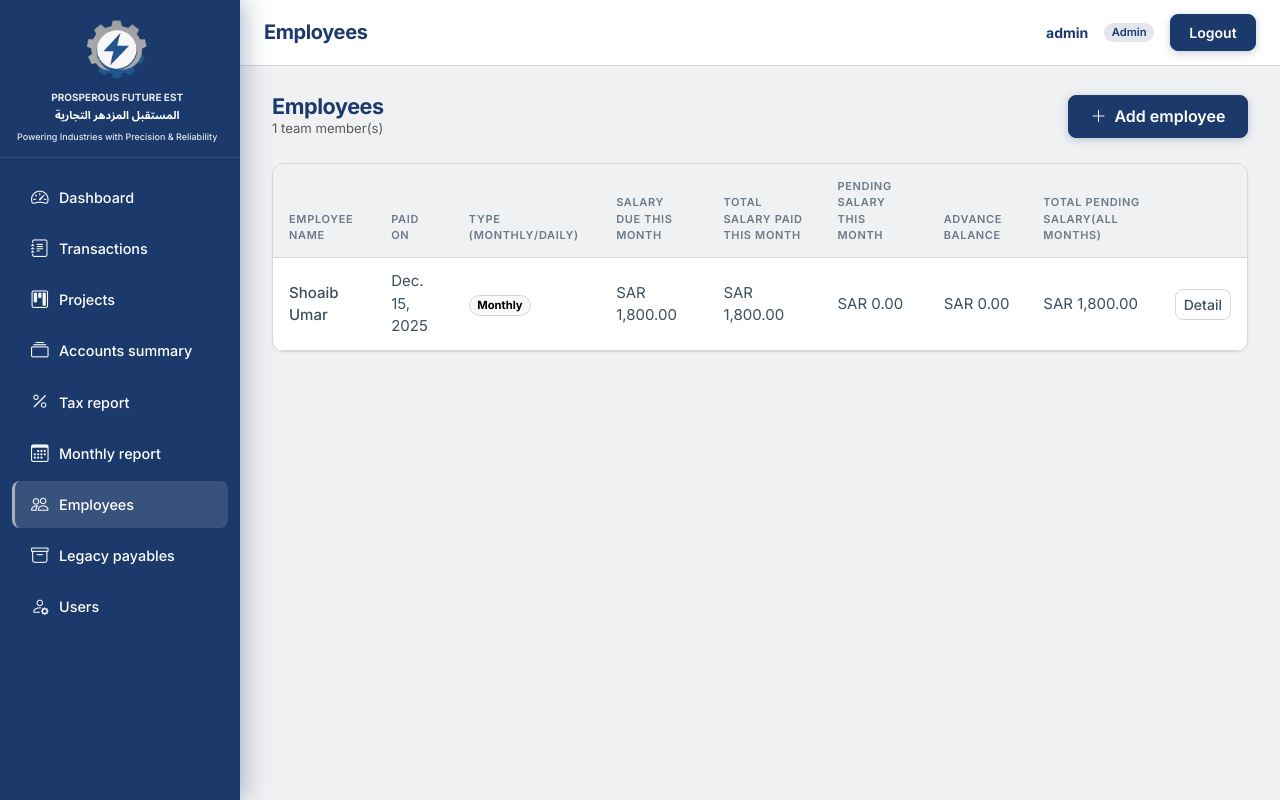
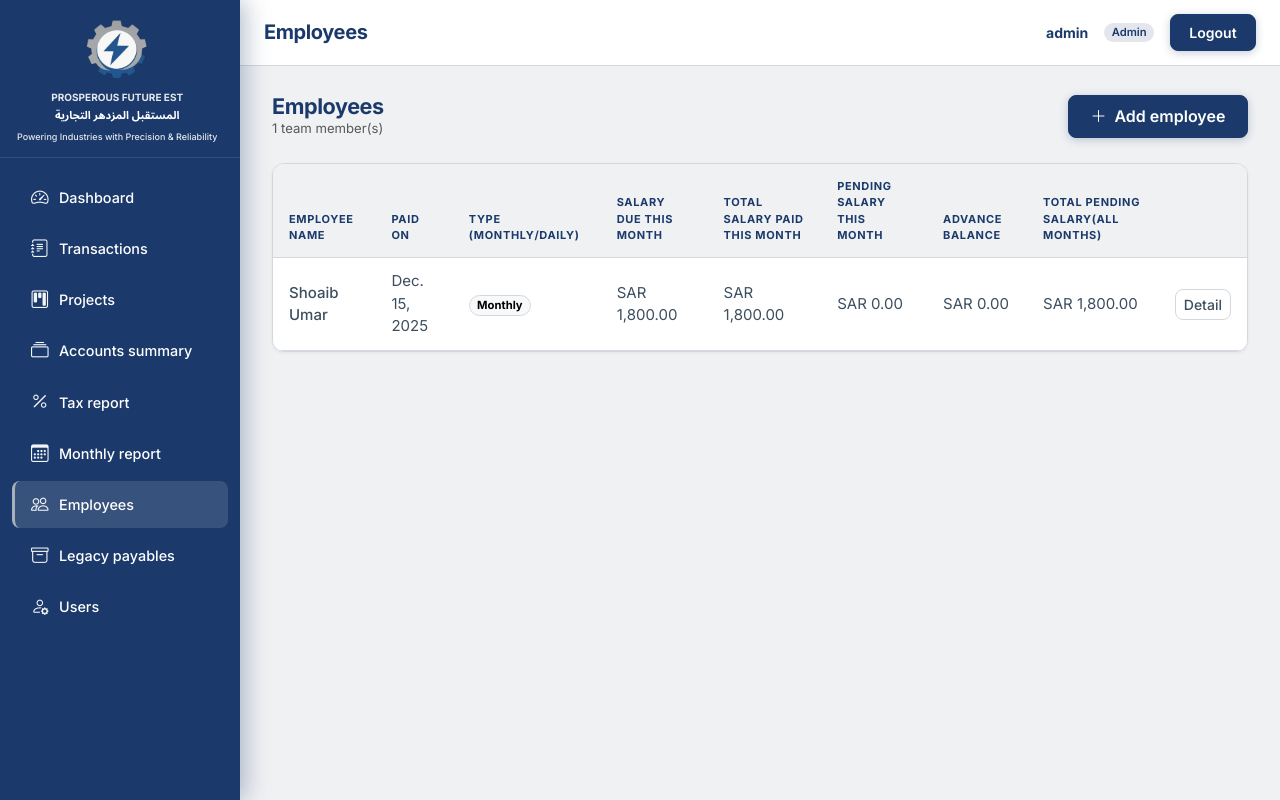
Before and after one commit to shakirali9749/TradingEST, a Django app: page /employees/ in a window 1280 px wide. Run offline with Django 5.2, Linux system fonts and the light colour scheme; a user stored in the database is signed in; data comes from the database, SQL or seed files in the repository.

Commit message:
just update code

```diff
--- a/static/css/app.css
+++ b/static/css/app.css
@@ -1141,12 +1141,18 @@ body.te-sidebar-open .te-sidebar-backdrop {
   font-size: 11px;
   text-transform: uppercase;
   letter-spacing: 0.06em;
-  font-weight: 600;
-  color: var(--te-gray-600);
+  font-weight: 700;
+  color: var(--te-primary);
   background: var(--te-gray-50);
   border: none;
   border-bottom: 1px solid var(--te-border);
   padding: 0.85rem 1rem;
+}
+
+/* Bootstrap table-light inside te-table-card (e.g. tax report) */
+.te-table-card .table-light th {
+  color: var(--te-primary);
+  font-weight: 700;
 }
 
 .te-table-card tbody th,
```
